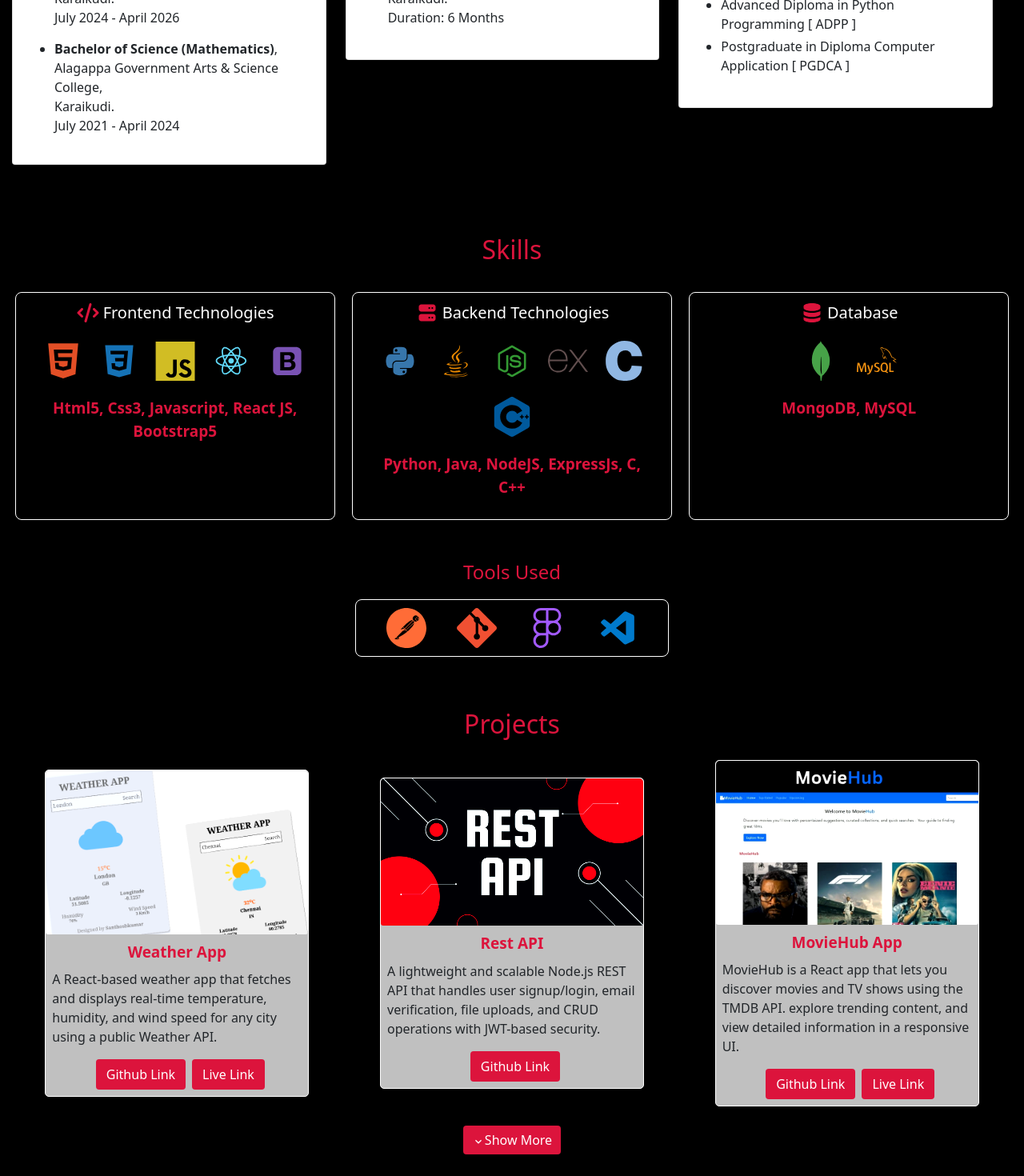
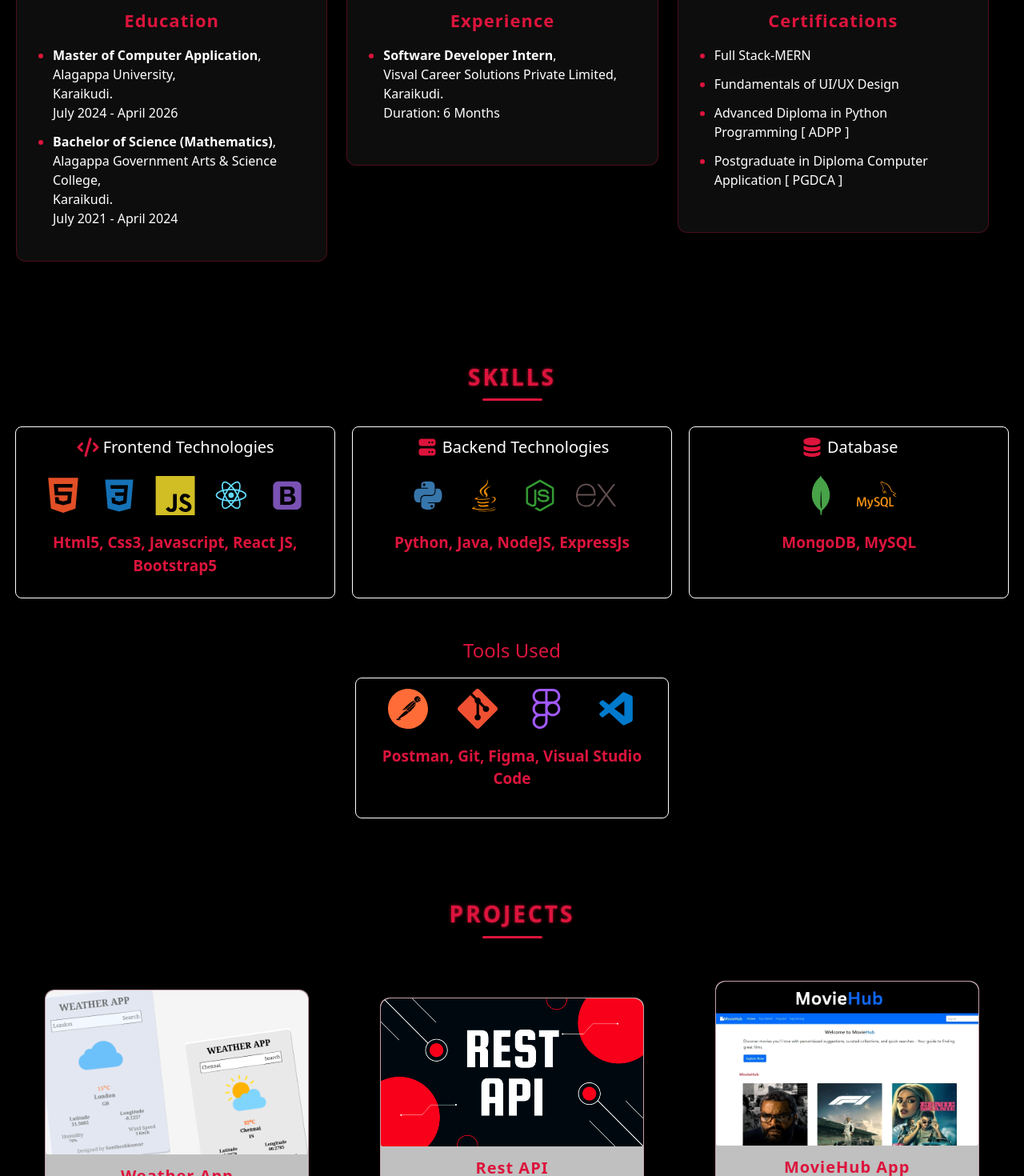
Before and after one commit to santhoshkumar1504/santhoshkumar, a React (Vite) app: page / in a window 1280 px wide. Shown: the part 1160-2630 px from the top of the page at 80% size. Built offline with nearby package versions, Linux system fonts and the light colour scheme; a web font is replaced by a local one.

Commit message:
style changed

```diff
--- a/src/Components/About.jsx
+++ b/src/Components/About.jsx
@@ -64,7 +64,7 @@ I’m always eager to learn new technologies, tackle challenging problems, and c
 
           </div>
           <div className="col-12 col-md-4">
-            <div className="card about-card">
+            <div className="card about-card card-text">
               <div className="card-title text-center fw-bold">
                 Experience
                  </div>
@@ -82,7 +82,7 @@ I’m always eager to learn new technologies, tackle challenging problems, and c
             </div>
           </div>
           <div className="col-12 col-md-4">
-            <div className="card about-card">
+            <div className="card about-card  card-text">
               <div className="card-title text-center fw-bold">
                 Certifications
                  </div>
--- a/src/Components/Skills.jsx
+++ b/src/Components/Skills.jsx
@@ -11,18 +11,6 @@ import { DiNodejsSmall } from "react-icons/di";
 import { SiExpress } from "react-icons/si";
 import { SiMongodb, SiMysql, SiPostman, SiGit, SiFigma, SiC, SiCplusplus } from "react-icons/si";
 import { BiLogoVisualStudio } from "react-icons/bi";
-
-
-// import mongodb from '../assets/mongodb.png'
-// import mysql from '../assets/certificate/mysql.png'
-// import postman from '../assets/postman-icon.png'
-
-// import vscode from '../assets/vscode.png'
-// import git from '../assets/git.png'
-// import github from '../assets/github-sign.png'
-// import figma from '../assets/certificate/figma.png'
-// import c from '../assets/c.png'
-// import cplusplus from '../assets/cplusplus.png'
 
 import '../Stylesheets/skillStyle.css'
 
@@ -70,12 +58,12 @@ const Skills = () => {
                   <DiJava className="skill-icon" style={{color:"#ED8B00"}}/>
               <DiNodejsSmall className="skill-icon" style={{color:"#339933"}}/>
               <SiExpress className="skill-icon" style={{color:"#614e4eff"}}/>
-                <SiC className="skill-icon" style={{color:"#90b7e3ff"}}/>
-                <SiCplusplus className="skill-icon" style={{color:"#00599C"}}/>
+                {/* <SiC className="skill-icon" style={{color:"#90b7e3ff"}}/>
+                <SiCplusplus className="skill-icon" style={{color:"#00599C"}}/> */}
 
           </div>
 
-          <p className='skill-para'>Python, Java, NodeJS, ExpressJs, C, C++</p>
+          <p className='skill-para'>Python, Java, NodeJS, ExpressJs</p>   {/*C, C++ */}
              </div>
             </div>
 
@@ -104,11 +92,12 @@ const Skills = () => {
 
           <div className="row">
             <div className="col-md-8 col-lg-4 offset-md-2 offset-lg-4">
-              <div className="tool-col tool ">
+              <div className="tool-col tool p-2">
                 < SiPostman className="skill-icon" style={{color:"#FF6C37"}}/>
                 <SiGit className="skill-icon" style={{color:"#F05032"}}/>
                 <SiFigma className="skill-icon" style={{color:"#A259FF"}}/>
                 <BiLogoVisualStudio className="skill-icon" style={{color:"#007ACC"}}/>
+                 <p className='skill-para'>Postman, Git, Figma, Visual Studio Code</p>
               </div>
             </div>
           </div>
--- a/src/Stylesheets/aboutStyle.css
+++ b/src/Stylesheets/aboutStyle.css
@@ -1,39 +1,66 @@
-.about-container{
+.about-container {
     width: 100%;
     min-height: fit-content;
     background-color: var(--primary-background-color);
-    padding: 2px 15px;
-    transition: 2s;
+    padding: 40px 20px;
     font-size: 18px;
 }
 
-.about-container .para{
+/* Paragraph */
+.about-container .para {
     color: var(--primary-background-white);
-    transition: 2s;
-   margin-top: 5px;
+    margin-top: 10px;
+    line-height: 1.6;
 }
-.about-container .para .highlight{
-    color:var(--secondary-background-color);
+
+.about-container .para .highlight {
+    color: var(--secondary-background-color);
     font-weight: 800;
 }
-.about-card{
-    margin-top: 20px;
-    margin-bottom: 20px;
-       transition: 2s;
-    padding: 20px;
+
+/* CARD DESIGN */
+.about-card {
+    margin: 25px 0;
+    padding: 25px;
+    border-radius: 12px;
+    background: rgba(255, 255, 255, 0.051);
+    border: 1px solid rgba(220, 20, 60, 0.3);
+    backdrop-filter: blur(20px);
+    transition: all 0.4s ease;
+    box-shadow: 0 8px 20px rgba(0, 0, 0, 0.2);
     animation: ani-skill ease;
     animation-timeline: view();
     animation-range: entry 0%;
 }
-/* .about-card:hover{
-    background-color: rgba(250, 99, 129, 0.993);
-} */
-.card-title{
-    font-size: 20px;
-    color: var(--secondary-background-color);
+
+.about-card:hover {
+    transform: translateY(-8px);
+    border-color: crimson;
+    box-shadow: 0 15px 30px rgba(220, 20, 60, 0.3);
 }
-.card-text ul li{
+
+.card-title {
+    font-size: 22px;
+    font-weight: 700;
+    color: crimson;
     margin-bottom: 15px;
+    letter-spacing: 1px;
+}
+
+.card-text ul {
+    padding-left: 20px;
+}
+
+.card-text ul li {
+    margin-bottom: 12px;
+    color: var(--primary-background-white);
+    position: relative;
+    transition: 0.3s;
+}
+
+/* Custom bullet */
+.card-text ul li::marker {
+    color: crimson;
 }
 li{
     margin-bottom: 4px;
--- a/src/Stylesheets/contactStyle.css
+++ b/src/Stylesheets/contactStyle.css
@@ -4,7 +4,7 @@
 }
 .contact-col{
     padding-bottom: 15px;
-       transition: 2s;
+       transition: 0.2s;
 }
 
 .maincontact{
@@ -52,12 +52,27 @@ height: 120px;
     padding: 6px;
     margin-bottom: 10px;
 }
-.msg-btn{
+.msg-btn {
     margin-top: 20px;
-    background-color: var(--secondary-background-color);
+    background: crimson;
+    color: #fff;
+    padding: 10px 22px;
+    border: none;
+    border-radius: 30px;
+    font-weight: 600;
+    letter-spacing: 1px;
+    transition: all 0.3s ease;
+    box-shadow: 0 8px 20px rgba(220, 20, 60, 0.3);
+    cursor: pointer;
 }
-.msg-btn:hover{
-    background-color: var(--secondary-background-color);
+
+/* Hover Effect */
+.msg-btn:hover {
+    background: transparent;
+    color: crimson;
+    border: 1px solid crimson;
+    transform: translateY(-3px);
+    box-shadow: 0 12px 25px rgba(220, 20, 60, 0.4);
 }
 .requireds{
     color: red;
--- a/src/Stylesheets/homeStyle.css
+++ b/src/Stylesheets/homeStyle.css
@@ -7,6 +7,7 @@
 .home-maintext{
     color: var(--primary-background-white);
     font-size: 20px;
+    user-select: none;
 }
 .home-name{
     color: var( --primary-head-text-color);
@@ -14,6 +15,7 @@
     font-size: 26px;
     font-weight: bold;
     animation: text-ani 1s;
+    user-select: none;
 }
 .home-subtext{
     color: var(--primary-background-white);
@@ -33,10 +35,12 @@
     color: var(--primary-background-white);
     font-size: 18px;
     font-weight: 600;
+    box-shadow: 0px 0px 15px var(--secondary-background-color);
 }
 .resume-btn:hover{
     background-color: var(--primary-background-white);
     color: var( --primary-head-text-color);
+    box-shadow: 0px 0px 15px var(--primary-background-white);
 }
 .image-container{
     display: flex;
@@ -55,7 +59,7 @@ border-radius: 50px;
     user-select: none;
     margin-top: -35px;
     z-index: 1;
-    transition: 5s;
+    transition: 1s;
     animation: rotate-ani 10s 0.1s infinite ease;
 }
 
@@ -92,9 +96,6 @@ border-radius: 50px;
         margin-bottom: 25px;
     }
     .box1{
-        /* margin-top: 70px;
-        margin-left: 180px;
-        margin-bottom: 25px; */
         display: flex;
         justify-content: center;
         align-items: center;
--- a/src/Stylesheets/navStyle.css
+++ b/src/Stylesheets/navStyle.css
@@ -13,12 +13,13 @@
   font-optical-sizing: auto;
   font-weight: 600;
   font-style: normal;
-  transition: 2s;
+  transition: 0.2s;
     display: flex;
     color: var(--secondary-background-color);
     font-size: 21px;
     align-items: center;
     margin-left: 12px;
+    text-shadow: 0px 0px 8px var(--secondary-background-color);
 }
 .navbar-brand:hover{
     cursor: pointer;
--- a/src/Stylesheets/projectStyle.css
+++ b/src/Stylesheets/projectStyle.css
@@ -1,54 +1,78 @@
-.project-container{
+
+.project-container {
     background-color: var(--primary-background-color);
     box-sizing: border-box;
     max-width: 100%;
-   min-height: fit-content;
-
+    padding: 40px 20px;
 }
 
-.project-col{
-    margin-top: 20px;
-    border-radius: 5px;
+/* CARD */
+.project-col {
+    margin-top: 50px;
+    border-radius: 12px;
     background-color: var(--new-color);
-    border: 1px solid var(--primary-background-white);
-       transition: 2s;
-          animation: ani-skill ease;
-    animation-timeline: view();
-    animation-range: entry 0%;
-
-}
-.card-img{
-    width: 100%;
-    border-top-left-radius: 5px;
-    border-top-right-radius: 5px;
-    filter: contrast(1.2);
-}
-.cart-title{
-    margin-top: 8px;
-    color: var(--primary-head-text-color);
-    font-weight: 700;
-    font-size: 19px;
-}
-.card-subtitle{
-    margin-top: 5px;
-    font-weight: 400;
-    color: var( --common-color);
-}
-.project-btn-group{
-    margin-top: 8px;
-    margin-bottom: 8px;
+    border: 1px solid rgba(220, 20, 60, 0.2);
+    overflow: hidden;
+    transition: all 0.4s ease;
+    box-shadow: 0 8px 20px rgba(0, 0, 0, 0.15);
 }
 
-.project-btn{
-    background-color: var(--primary-head-text-color);
-    margin-left: 8px;
-    color: var(--secondary-text-color);
-}
-.project-btn:hover{
-    color: var(--primary-head-text-color);
-    background-color: var(--new-color);
+.project-col:hover {
+    transform: translateY(-5px);
+    border-color: crimson;
+    box-shadow: 0 15px 35px rgba(220, 20, 60, 0.25);
 }
 
+.card-img {
+    width: 100%;
+    border-top-left-radius: 12px;
+    border-top-right-radius: 12px;
+    transition: 0.4s ease;
+    filter: contrast(1.1);
+}
+
+.project-col:hover .card-img {
+    transform: scale(1.05);
+}
+
+.cart-title {
+    margin-top: 12px;
+    color: crimson;
+    font-weight: 800;
+    font-size: 20px;
+    letter-spacing: 1px;
+}
+
+.card-subtitle {
+    margin-top: 8px;
+    font-weight: 400;
+    color: var(--common-color);
+    font-size: 15px;
+    line-height: 1.5;
+}
+
+.project-btn-group {
+    margin-top: 15px;
+    margin-bottom: 15px;
+}
+
+.project-btn {
+    background: crimson;
+    border: none;
+    padding: 8px 16px;
+    margin-left: 8px;
+    color: white;
+    border-radius: 25px;
+    font-size: 14px;
+    transition: all 0.3s ease;
+}
+
+.project-btn:hover {
+    background: transparent;
+    color: crimson;
+    border: 1px solid crimson;
+    transform: scale(1.05);
+}
 
 
 /* Media query */
--- a/src/Stylesheets/skillStyle.css
+++ b/src/Stylesheets/skillStyle.css
@@ -6,7 +6,7 @@
     border: 1px solid var(--primary-background-white);
     border-radius: 8px;
     margin: 3px;
-       transition: 2s;
+       transition: 0.1s;
        position: relative;
        margin-top: 10px;
        bottom: 0px;
@@ -15,7 +15,9 @@
     animation-range: entry 0%;
 
 }
-
+.skill-col:hover,.tool-col:hover{
+        box-shadow: 0px 0px 10px var(--primary-background-white);
+}
 .skill-set{
     display: flex;
     flex-direction: row;
@@ -30,7 +32,7 @@
     display: flex;
     flex-wrap: wrap;
     justify-content: space-evenly;
-       transition: 2s;
+       transition: 0.2s;
 
 }
 .skill-para{
@@ -39,7 +41,7 @@
     margin-top: 5px;
     font-weight: 600;
     font-size: 19px;
-    position: s;
+    /* position: s; */
     padding: 10px;
     bottom: 0px;
 
@@ -66,10 +68,6 @@
     padding: 0px;
 }
 
-/* .skill-img:hover{
- background-color: var(--secondary-color);
-} */
-
 
 .skill-svg{
   fill: var(--secondary-background-color);
@@ -91,7 +89,7 @@
     border-radius: 8px;
     margin: 3px;
     padding: 5px;
-       transition: 2s;
+       transition: 0.1s;
           animation: ani-skill ease;
     animation-timeline: view();
     animation-range: entry 0%;
--- a/src/index.css
+++ b/src/index.css
@@ -1,7 +1,7 @@
 *{
     margin: 0;
     padding: 0;
-    transition: 0.3s;
+    transition: 0.1s;
     scroll-behavior: smooth;
     box-sizing: border-box;
 }
@@ -63,11 +63,29 @@ body{
 
 .icon:hover{
     fill: var(--bg-icon-hover-color);
+    transform: scale(1.2);
 }
-.head{
-    color: var(--primary-head-text-color);
-    padding: 2px 0px;
-    margin-bottom: 5px;
+.head {
+    color: crimson;
+    font-size: 28px;
+    font-weight: 800;
+    text-align: center;
+    letter-spacing: 3px;
+    margin: 40px 0;
+    text-transform: uppercase;
+    text-shadow:
+        0 0 3px rgba(220, 20, 60, 0.6),
+        0 0 5px rgba(220, 20, 60, 0.4);
+}
+/* Stylish underline */
+.head::after {
+    content: "";
+    width: 75px;
+    height: 3px;
+    background: crimson;
+    display: block;
+    margin: 10px auto 0;
+    border-radius: 10px;
 }
 .footer{
     background-color: var(--primary-background-color);
@@ -98,11 +116,40 @@ body{
  }
 }
 
+
 .cbutton{
-    padding: 5px 10px;
-    color: var(--primary-background-white);
-    background-color: var(--secondary-background-color);
+    position: relative;
+    padding: 10px 22px;
+    border-radius: 30px;
+    border: none;
+    cursor: pointer;
+
+    background: linear-gradient(135deg, crimson, #ff4d6d);
+    color: #fff;
+    font-weight: 600;
+    font-size: 15px;
+    letter-spacing: 0.5px;
+
+    display: inline-flex;
+    align-items: center;
+    gap: 6px;
+
+    transition: all 0.3s ease;
+    box-shadow: 0 6px 18px rgba(220,20,60,0.3);
 }
+
+/* Hover */
+.cbutton:hover{
+    transform: translateY(-3px);
+    box-shadow: 0 10px 25px rgba(220,20,60,0.45);
+}
+
+/* Click */
+.cbutton:active{
+    transform: scale(0.95);
+}
+
+
 
 /* 404 */
 .not-found-container {
```
